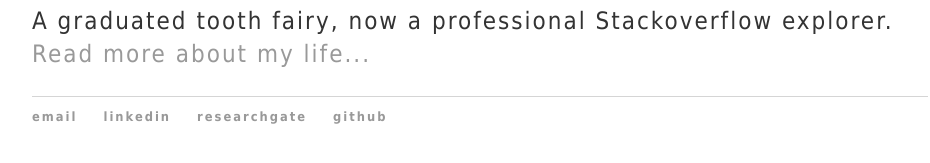
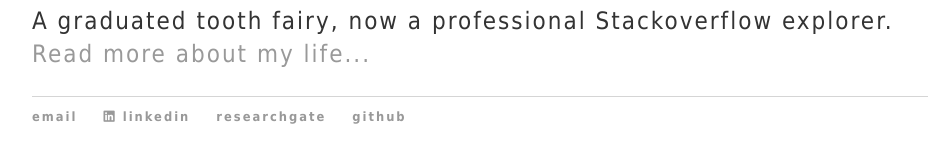
Before and after one commit to finerbrighterlighter/finerbrighterlighter.github.io, a Jekyll site: the page built from index.html, in a window 1280 px wide. Shown: the part 286-449 px from the top of the page, without its empty margins (160-1090 px from the left). Built offline with Jekyll 4.4.1, drawn with Linux system fonts in a browser that asks for light colours; nearby versions of some CDN libraries.

Commit message:
Update default.html

```diff
--- a/_layouts/default.html
+++ b/_layouts/default.html
@@ -24,6 +24,7 @@
 			<footer>
 	    		<ul>
 	        		<li><a href="mailto:kohtunteza@gmail.com">email</a></li>
+				<a href="https://www.linkedin.com/in/htunteza/"> <i class="fa-brands fa-linkedin"></i></a>
 				<li><a href="https://www.linkedin.com/in/htunteza/">linkedin</a></li>
 				<li><a href="https://www.researchgate.net/profile/Htun-Teza">researchgate</a></li>
 	        		<li><a href="https://github.com/finerbrighterlighter">github</a></li>
```
